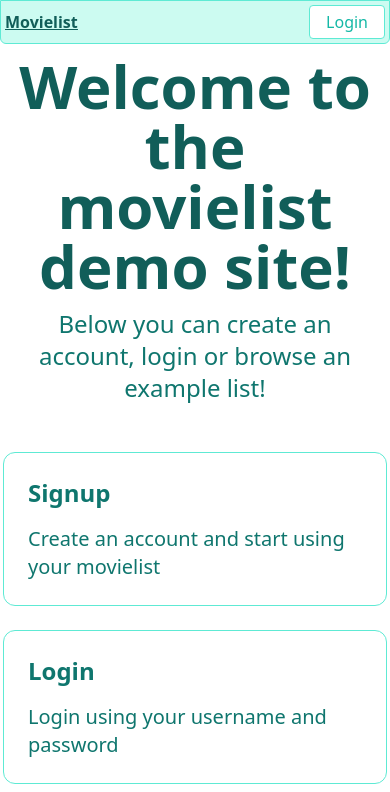
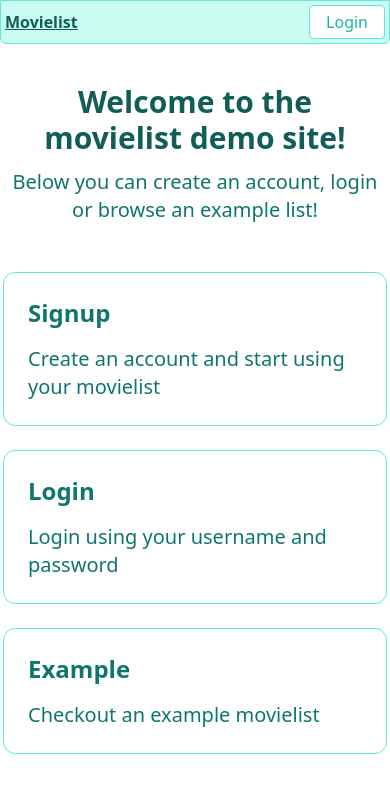
Before and after one commit to ollanket/movielist, a Next.js app: page / in a window 390 px wide. Shown: the top 792 px of the page. Built offline with nearby package versions, Linux system fonts and the light colour scheme; no server answers.

Commit message:
Change styles

```diff
--- a/components/Navbar.tsx
+++ b/components/Navbar.tsx
@@ -53,7 +53,7 @@ const Default = () => {
   const { pathname, query } = useRouter();
   return (
     <>
-      <div className="sm:flex invisible items-baseline tracking-tight basis-2/4 justify-center">
+      <div className="flex invisible sm:visible items-baseline tracking-tight basis-2/4 justify-center">
         <span className=" text-sm text-teal-800">Welcome to the&nbsp;</span>
         <span className=" font-semibold text-teal-900 ">
           {pathname === "/"
--- a/pages/index.tsx
+++ b/pages/index.tsx
@@ -4,14 +4,14 @@ import TextLink from "../components/TextLink";
 const Home: NextPage = () => {
   return (
     <div className="flex flex-col flex-grow items-center justify-center w-full text-center p-3 h-full">
-      <h1 className=" text-6xl font-bold text-teal-800">
+      <h1 className="text-3xl sm:text-6xl font-bold text-teal-800">
         Welcome to the movielist demo site!
       </h1>
-      <p className=" mt-3 text-2xl text-teal-700">
+      <p className="mt-3 text-xl sm:text-2xl text-teal-700">
         Below you can create an account, login or browse an example list!
       </p>
 
-      <div className="flex flex-col items-center justify-around max-w-4xl mt-6 sm:w-full">
+      <div className="flex flex-col items-center justify-around max-w-4xl mt-6">
         <TextLink
           href="/signup"
           heading="Signup"
--- a/pages/personal.tsx
+++ b/pages/personal.tsx
@@ -16,12 +16,12 @@ const Personal: NextPage<
 > = ({ username }) => {
   return (
     <div className="flex flex-col flex-grow items-center justify-center w-full text-center p-3 h-full">
-      <h1 className=" text-6xl font-bold text-teal-800">
+      <h1 className="text-3xl sm:text-6xl font-bold text-teal-800">
         Welcome to the movielist demo site!
       </h1>
-      <p className=" mt-3 text-2xl text-teal-700">{`Welcome ${username}`}</p>
+      <p className="text-xl mt-3 sm:text-2xl text-teal-700">{`Welcome ${username}`}</p>
 
-      <div className="flex flex-col items-center justify-around max-w-4xl mt-6 sm:w-full">
+      <div className="flex flex-col items-center justify-around max-w-4xl mt-6">
         <TextLink
           href={`/list/${username}`}
           heading="Your list"
```
